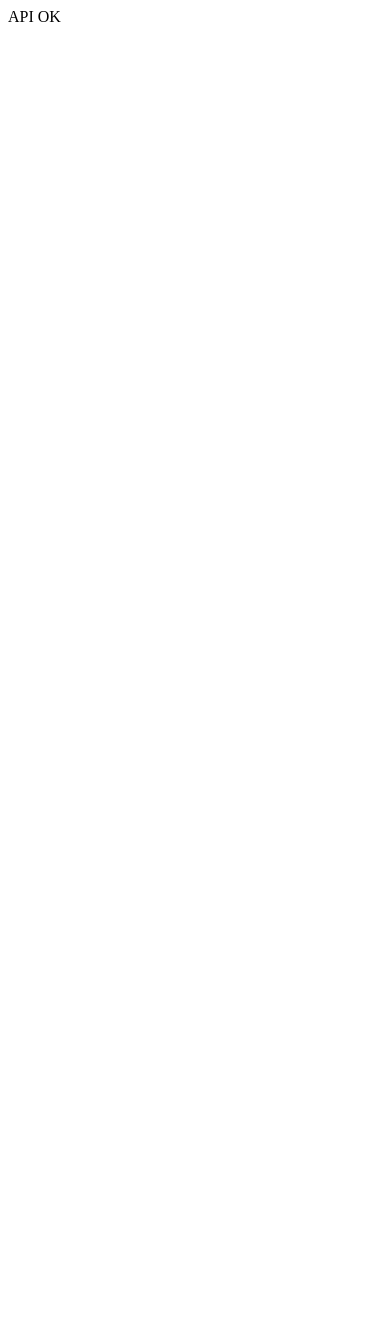
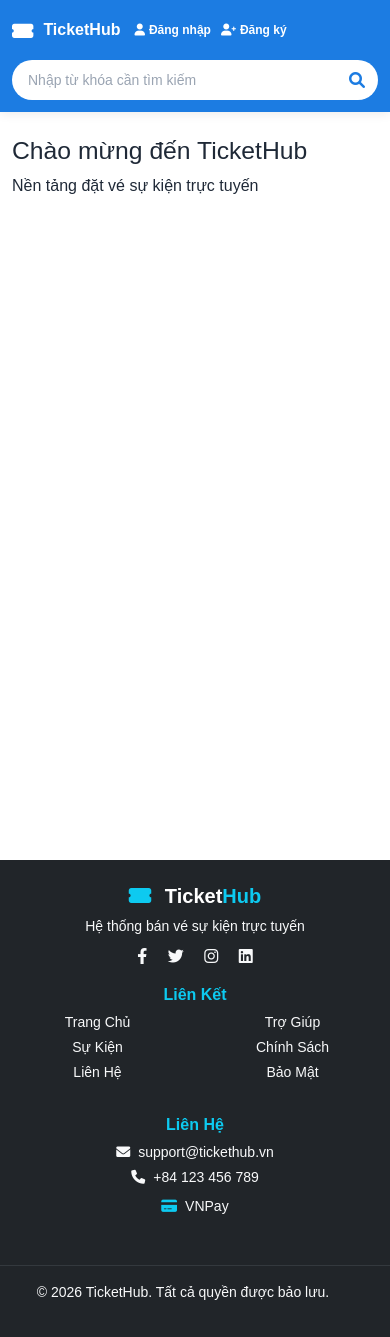
Before and after one commit to TrangThaoHuynh/TicketHub, a Flask app: page / in a window 390 px wide. Before the commit the page is almost empty. Before the commit the page ends 22 px from the top, so only its background shows below. Run offline with Flask 3, Linux system fonts and the light colour scheme.

Commit message:
define header and footer

```diff
--- a/app/__init__.py
+++ b/app/__init__.py
@@ -12,7 +12,9 @@ def create_app():
 
     from . import models
     from .routes.event_routes import event_bp
+    from .routes.main import main
 
     app.register_blueprint(event_bp)
+    app.register_blueprint(main)
 
     return app
--- a/app/routes/event_routes.py
+++ b/app/routes/event_routes.py
@@ -1,10 +1,6 @@
 from flask import Blueprint, jsonify
 from ..services import get_events
 event_bp = Blueprint('event', __name__)
-
-@event_bp.route('/')
-def home():
-    return "API OK"
 
 @event_bp.route('/events')
 def get_events_route():
--- /dev/null
+++ b/app/routes/main.py
@@ -0,0 +1,8 @@
+from flask import Blueprint, render_template
+from ..services import get_events
+
+main = Blueprint('main', __name__)
+
+@main.route('/')
+def index():
+    return render_template("index.html")
--- /dev/null
+++ b/app/templates/base.html
@@ -0,0 +1,240 @@
+<!doctype html>
+<html lang="vi">
+  <head>
+    <meta charset="UTF-8" />
+    <meta name="viewport" content="width=device-width, initial-scale=1.0" />
+    <title>TicketHub</title>
+
+    <link
+      href="https://cdn.jsdelivr.net/npm/bootstrap@5.3.3/dist/css/bootstrap.min.css"
+      rel="stylesheet"
+      integrity="sha384-QWTKZyjpPEjISv5WaRU9OFeRpok6YctnYmDr5pNlyT2bRjXh0JMhjY6hW+ALEwIH"
+      crossorigin="anonymous"
+    />
+    <script
+      src="https://cdn.jsdelivr.net/npm/bootstrap@5.3.3/dist/js/bootstrap.bundle.min.js"
+      integrity="sha384-YvpcrYf0tY3lHB60NNkmXc5s9fDVZLESaAA55NDzOxhy9GkcIdslK1eN7N6jIeHz"
+      crossorigin="anonymous"
+    ></script>
+
+    <link
+      rel="stylesheet"
+      href="{{ url_for('static', filename='css/styles.css') }}"
+    />
+    <link
+      href="https://cdnjs.cloudflare.com/ajax/libs/font-awesome/6.0.0/css/all.min.css"
+      rel="stylesheet"
+    />
+
+    <style>
+      :root {
+        --primary-color: #1c7ce2;
+        --primary-hover: #156dca;
+        --text-dark: #1f2937;
+        --border-color: #d9e2ef;
+        --light-bg: #f5f8fc;
+      }
+
+      body {
+        margin: 0;
+        padding: 0;
+        background: #ffffff;
+        color: var(--text-dark);
+        font-family: Arial, Helvetica, sans-serif;
+      }
+
+      .page-content {
+        min-height: calc(100vh - 120px);
+      }
+
+      .ticket-header {
+        background: var(--primary-color);
+        box-shadow: 0 2px 10px rgba(0, 0, 0, 0.08);
+      }
+
+      .ticket-header__inner {
+        min-height: 70px;
+        display: flex;
+        align-items: center;
+        gap: 24px;
+      }
+
+      .ticket-brand {
+        display: inline-flex;
+        align-items: center;
+        gap: 10px;
+        color: #ffffff;
+        text-decoration: none;
+        font-weight: 700;
+        font-size: 24px;
+        white-space: nowrap;
+      }
+
+      .ticket-brand:hover {
+        color: #ffffff;
+      }
+
+      .ticket-brand i {
+        font-size: 22px;
+      }
+
+      .ticket-search {
+        flex: 1;
+        max-width: 520px;
+        position: relative;
+        margin: 0 auto;
+      }
+
+      .ticket-search input {
+        width: 100%;
+        height: 40px;
+        border: none;
+        outline: none;
+        border-radius: 999px;
+        padding: 0 46px 0 16px;
+        background: #ffffff;
+        font-size: 14px;
+        color: #374151;
+      }
+
+      .ticket-search input::placeholder {
+        color: #9aa4b2;
+      }
+
+      .ticket-search button {
+        position: absolute;
+        top: 50%;
+        right: 6px;
+        transform: translateY(-50%);
+        width: 30px;
+        height: 30px;
+        border: none;
+        border-radius: 50%;
+        background: transparent;
+        color: var(--primary-color);
+        display: flex;
+        align-items: center;
+        justify-content: center;
+      }
+
+      .ticket-actions {
+        display: flex;
+        align-items: center;
+        gap: 20px;
+        white-space: nowrap;
+      }
+
+      .ticket-actions a {
+        color: #ffffff;
+        text-decoration: none;
+        font-size: 16px;
+        font-weight: 600;
+      }
+
+      .ticket-actions a:hover {
+        color: #eef6ff;
+      }
+
+      .ticket-mobile-search {
+        display: none;
+        padding-bottom: 12px;
+      }
+
+      .ticket-mobile-search .ticket-search {
+        max-width: 100%;
+      }
+      .ticket-actions-link {
+        color: #ffffff !important;
+        text-decoration: none;
+        font-size: 14px;
+        font-weight: 600;
+        cursor: pointer;
+      }
+
+      .ticket-actions-link:hover {
+        color: #eef6ff !important;
+      }
+
+      .dropdown-menu {
+        background-color: #ffffff;
+        border: 1px solid #d9e2ef;
+      }
+
+      .dropdown-item {
+        color: #1f2937;
+      }
+
+      .dropdown-item:hover {
+        background-color: #f5f8fc;
+        color: #1c7ce2;
+      }
+
+      .dropdown-item i {
+        width: 16px;
+      }
+      .site-footer {
+        border-top: 1px solid #eef2f7;
+        background: #ffffff;
+      }
+
+      .site-footer__text {
+        margin: 0;
+        padding: 14px 0;
+        text-align: center;
+        color: #8a94a6;
+        font-size: 14px;
+      }
+
+      @media (max-width: 991.98px) {
+        .ticket-header__inner {
+          gap: 14px;
+        }
+
+        .ticket-search.desktop-only {
+          display: none;
+        }
+
+        .ticket-mobile-search {
+          display: block;
+        }
+
+        .ticket-actions {
+          gap: 12px;
+        }
+
+        .ticket-actions a {
+          font-size: 13px;
+        }
+      }
+
+      @media (max-width: 767.98px) {
+        .ticket-header__inner {
+          min-height: 60px;
+        }
+
+        .ticket-brand {
+          font-size: 16px;
+        }
+
+        .ticket-brand i {
+          font-size: 19px;
+        }
+
+        .ticket-actions {
+          gap: 10px;
+        }
+
+        .ticket-actions a {
+          font-size: 12px;
+        }
+      }
+    </style>
+  </head>
+  <body>
+    {% block header %} {% include 'header.html' %} {% endblock %}
+
+    <main class="page-content">{% block content required %}{% endblock %}</main>
+
+    {% block footer %} {% include 'footer.html' %} {% endblock %}
+  </body>
+</html>
--- /dev/null
+++ b/app/templates/footer.html
@@ -0,0 +1,236 @@
+<!-- Footer -->
+<footer class="footer-section bg-dark text-light py-4">
+  <div class="container">
+    <!-- Main Footer Content -->
+    <div class="row align-items-center">
+      <!-- Company Info -->
+      <div class="col-lg-4 col-md-6 mb-3">
+        <div class="footer-brand mb-2">
+          <h5 class="fw-bold">
+            <i class="fas fa-ticket-alt text-info me-2"></i>
+            <span class="text-white">Ticket</span
+            ><span class="text-info">Hub</span>
+          </h5>
+        </div>
+        <p class="text-light mb-2 small">
+          Hệ thống bán vé sự kiện trực tuyến
+        </p>
+        <!-- Social Links -->
+        <div class="social-links">
+          <a href="#" class="text-light me-3" title="Facebook"
+            ><i class="fab fa-facebook-f"></i
+          ></a>
+          <a href="#" class="text-light me-3" title="Twitter"
+            ><i class="fab fa-twitter"></i
+          ></a>
+          <a href="#" class="text-light me-3" title="Instagram"
+            ><i class="fab fa-instagram"></i
+          ></a>
+          <a href="#" class="text-light" title="LinkedIn"
+            ><i class="fab fa-linkedin"></i
+          ></a>
+        </div>
+      </div>
+
+      <!-- Quick Links -->
+      <div class="col-lg-3 col-md-6 mb-3">
+        <h6 class="fw-bold mb-2 text-info">Liên Kết</h6>
+        <div class="row">
+          <div class="col-6">
+            <ul class="list-unstyled small">
+              <li class="mb-1">
+                <a
+                  href="#"
+                  class="text-light text-decoration-none"
+                  >Trang Chủ</a
+                >
+              </li>
+              <li class="mb-1">
+                <a
+                  href="#"
+                  class="text-light text-decoration-none"
+                  >Sự Kiện</a
+                >
+              </li>
+              <li class="mb-1">
+                <a href="#" class="text-light text-decoration-none">Liên Hệ</a>
+              </li>
+            </ul>
+          </div>
+          <div class="col-6">
+            <ul class="list-unstyled small">
+              <li class="mb-1">
+                <a href="#" class="text-light text-decoration-none">Trợ Giúp</a>
+              </li>
+              <li class="mb-1">
+                <a href="#" class="text-light text-decoration-none"
+                  >Chính Sách</a
+                >
+              </li>
+              <li class="mb-1">
+                <a href="#" class="text-light text-decoration-none">Bảo Mật</a>
+              </li>
+            </ul>
+          </div>
+        </div>
+      </div>
+
+      <!-- Contact & Payment -->
+      <div class="col-lg-2 col-md-6 mb-3">
+        <h6 class="fw-bold mb-2 text-info">Liên Hệ</h6>
+        <div class="small text-light">
+          <div class="mb-1">
+            <i class="fas fa-envelope me-2"></i>support@tickethub.vn
+          </div>
+          <div class="mb-2">
+            <i class="fas fa-phone me-2"></i>+84 123 456 789
+          </div>
+          <div class="mb-3"><i class="fas fa-credit-card text-info me-2"></i>VNPay</div>
+        </div>
+      </div>
+    <hr class="border-secondary my-3" />
+
+    <!-- Copyright -->
+    <div class="row align-items-center">
+      <div class="col-md-6">
+        <p class="text-light mb-0 small">
+          &copy; 2026 TicketHub. Tất cả quyền được bảo lưu.
+        </p>
+      </div>
+    </div>
+
+    <!-- Back to Top Button -->
+    <div
+      class="back-to-top position-fixed bottom-0 end-0 m-4"
+      style="z-index: 1000"
+    >
+      <button
+        class="btn btn-back-to-top btn-sm rounded-circle p-2"
+        id="backToTopBtn"
+        title="Về đầu trang"
+      >
+        <i class="fas fa-chevron-up"></i>
+      </button>
+    </div>
+  </div>
+</footer>
+
+<!-- CSS cho Footer -->
+<style>
+  .footer-section .team-member:hover {
+    color: #1c7ce2 !important;
+    transition: color 0.3s ease;
+  }
+
+  .footer-section .social-links a:hover {
+    color: #1c7ce2 !important;
+    transition: color 0.3s ease;
+  }
+
+  .footer-section .text-light a:hover {
+    color: #1c7ce2 !important;
+    transition: color 0.3s ease;
+  }
+  .payment-methods img {
+    opacity: 0.8;
+    transition: opacity 0.3s ease;
+  }
+  .payment-methods img:hover {
+    opacity: 1;
+  }
+  .back-to-top button {
+    box-shadow: 0 2px 10px rgba(28, 124, 226, 0.3);
+    display: none; /* Ẩn mặc định */
+  }
+
+.btn-back-to-top {
+  background-color: #1c7ce2;
+  color: white;
+  border: none;
+}
+
+.btn-back-to-top:hover {
+  background-color: #156dca;
+  color: white;
+}
+
+  @keyframes fadeInUp {
+    from {
+      opacity: 0;
+      transform: translateY(20px);
+    }
+    to {
+      opacity: 1;
+      transform: translateY(0);
+    }
+  }
+  /* Responsive */
+  @media (max-width: 768px) {
+    .footer-section {
+      text-align: center;
+    }
+
+    .footer-section .col-md-6 {
+      text-align: center !important;
+      margin-bottom: 10px;
+    }
+
+    .team-members {
+      display: flex;
+      flex-wrap: wrap;
+      justify-content: center;
+      gap: 15px;
+    }
+
+    .team-members .mb-1 {
+      margin-bottom: 0 !important;
+    }
+
+    .back-to-top {
+      bottom: 20px !important;
+      right: 20px !important;
+    }
+  }
+</style>
+
+<!-- JavaScript cho Footer -->
+<script>
+  document.addEventListener("DOMContentLoaded", function () {
+    const backToTopBtn = document.getElementById("backToTopBtn");
+
+    // Hiển thị/ẩn nút back to top khi scroll
+    window.addEventListener("scroll", function () {
+      if (window.pageYOffset > 300) {
+        backToTopBtn.classList.add("show");
+        backToTopBtn.style.display = "inline-block";
+      } else {
+        backToTopBtn.classList.remove("show");
+        // Delay để animation chạy xong
+        setTimeout(() => {
+          if (!backToTopBtn.classList.contains("show")) {
+            backToTopBtn.style.display = "none";
+          }
+        }, 300);
+      }
+    });
+
+    // Function scroll to top
+    function scrollToTop() {
+      window.scrollTo({
+        top: 0,
+        behavior: "smooth",
+      });
+    }
+
+    // Event listener cho nút back to top
+    backToTopBtn.addEventListener("click", scrollToTop);
+
+    // Optional: Keyboard accessibility
+    backToTopBtn.addEventListener("keydown", function (e) {
+      if (e.key === "Enter" || e.key === " ") {
+        e.preventDefault();
+        scrollToTop();
+      }
+    });
+  });
+</script>
--- /dev/null
+++ b/app/templates/header.html
@@ -0,0 +1,40 @@
+<header class="ticket-header">
+  <div class="container">
+    <div class="ticket-header__inner">
+      <a href="#" class="ticket-brand">
+        <i class="fas fa-ticket-alt"></i>
+        <span>TicketHub</span>
+      </a>
+
+      <form class="ticket-search desktop-only" action="#" method="get">
+        <input
+          type="text"
+          name="keyword"
+          value="{{ request.args.get('keyword', '') }}"
+          placeholder="Nhập từ khóa cần tìm kiếm"
+        />
+        <button type="submit" aria-label="Tìm kiếm">
+          <i class="fas fa-search"></i>
+        </button>
+      </form>
+      <div class="ticket-actions">
+        <a href="#"> <i class="fas fa-user me-1"></i>Đăng nhập</a>
+        <a href="#"> <i class="fas fa-user-plus me-1"></i>Đăng ký</a>
+      </div>
+    </div>
+
+    <div class="ticket-mobile-search">
+      <form class="ticket-search" action="#" method="get">
+        <input
+          type="text"
+          name="keyword"
+          value="{{ request.args.get('keyword', '') }}"
+          placeholder="Nhập từ khóa cần tìm kiếm"
+        />
+        <button type="submit" aria-label="Tìm kiếm">
+          <i class="fas fa-search"></i>
+        </button>
+      </form>
+    </div>
+  </div>
+</header>
--- a/app/templates/index.html
+++ b/app/templates/index.html
@@ -1,3 +1,7 @@
 <title>TicketHub</title>
-
-<h2>🎟 TicketHub - Quản lý sự kiện</h2>
+{% extends 'base.html' %} {% block content %}
+<div class="container mt-4">
+  <h2>Chào mừng đến TicketHub</h2>
+  <p>Nền tảng đặt vé sự kiện trực tuyến</p>
+</div>
+{% endblock %}
--- a/run.py
+++ b/run.py
@@ -2,5 +2,5 @@ from app import create_app
 
 app = create_app()
 
-if __name__ == "__main__":
+if __name__ == '__main__':
     app.run(debug=True)
```
